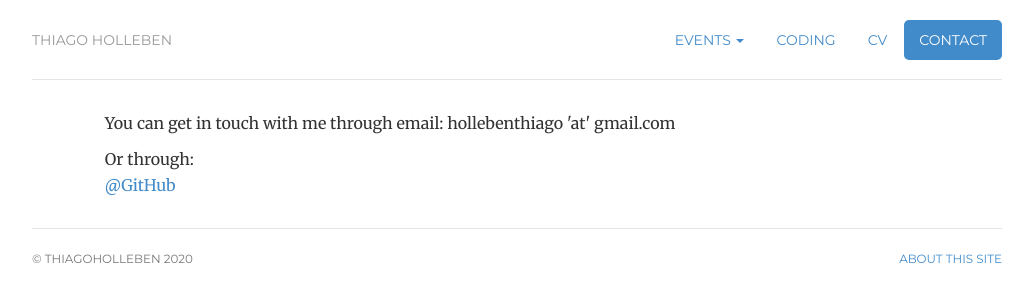
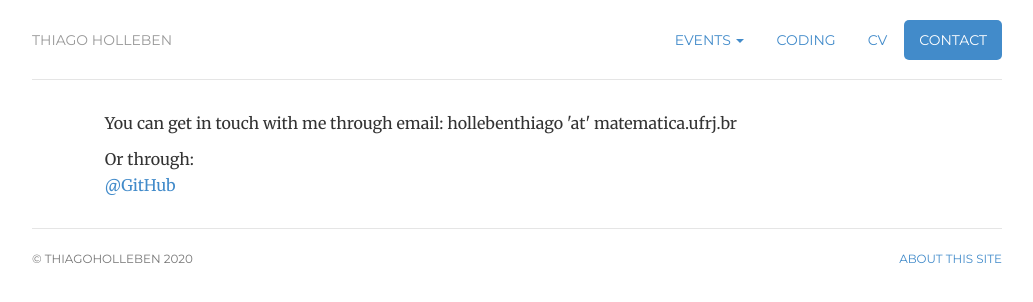
Before and after one commit to hollebenthiago/hollebenthiago.github.io, a Jekyll site: the page built from contact/index.html, in a window 1280 px wide. Shown: the top 302 px of the page, without its empty margins (123-1156 px from the left). Built offline with Jekyll 4.4.1, drawn with Linux system fonts in a browser that asks for light colours.

Commit message:
changing email

```diff
--- a/contact/index.html
+++ b/contact/index.html
@@ -6,7 +6,7 @@ description: Contact Info for Thiago Holleben.
 ---
 <div class="contact">
 
-	<p>You can get in touch with me through email: hollebenthiago 'at' gmail.com</p>
+	<p>You can get in touch with me through email: hollebenthiago 'at' matematica.ufrj.br</p>
 
 	Or through:
 	<ul class="list-unstyled">
```
